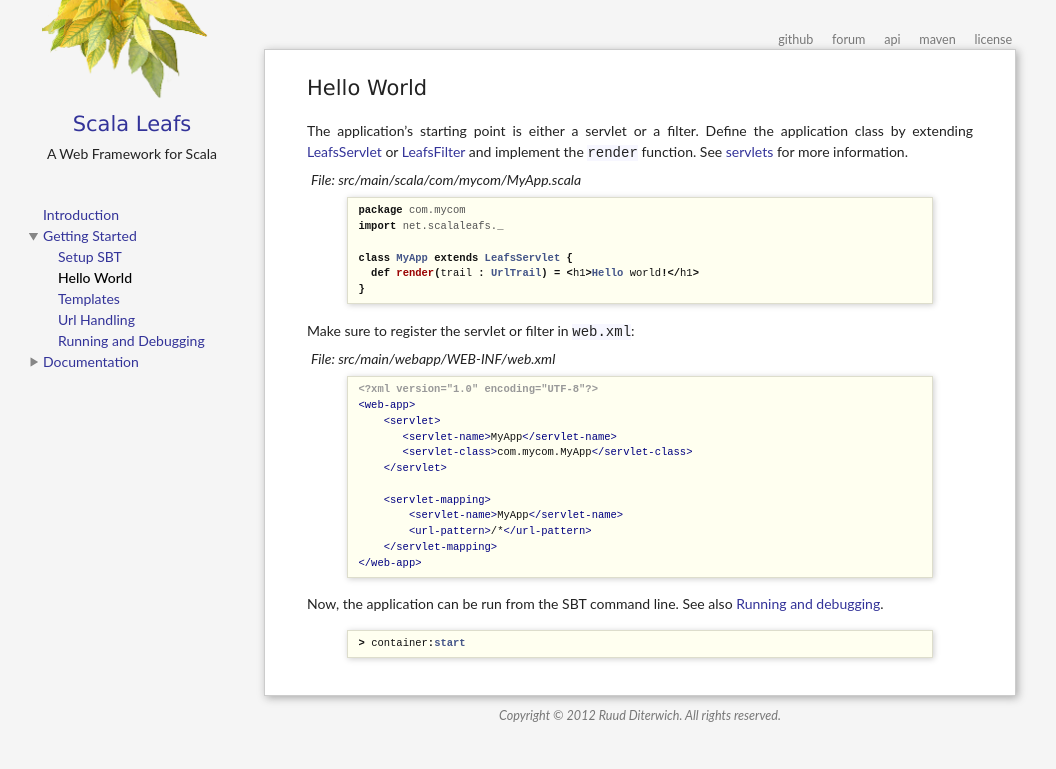
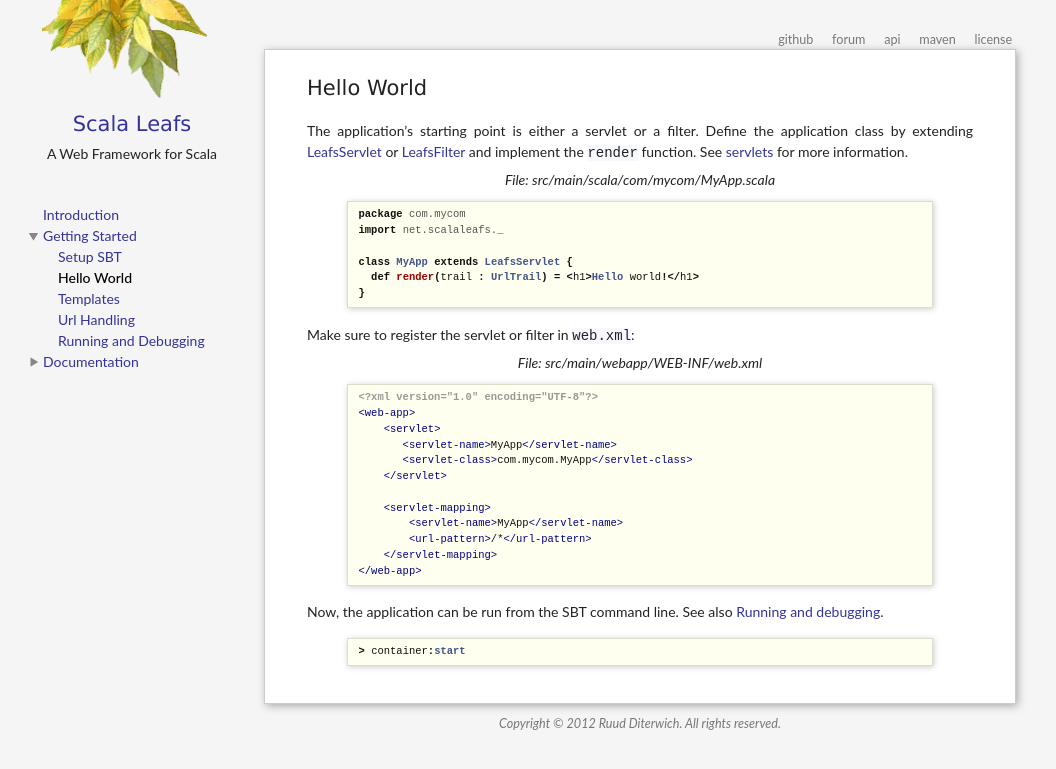
Before and after one commit to scalastuff/scalaleafs, a Jekyll site: the page built from hello-world.md, in a window 1280 px wide. Shown: the top 769 px of the page, without its empty margins (0-1056 px from the left). Built offline with Jekyll 4.4.1, drawn with Linux system fonts in a browser that asks for light colours.

Commit message:
Updated stylesheets/scalaleafs.css

```diff
--- a/stylesheets/scalaleafs.css
+++ b/stylesheets/scalaleafs.css
@@ -21,10 +21,11 @@ body,div,dl,dt,dd,ul,ol,li,h1,h2,h3,h4,h5,h6,pre,form,fieldset,p,blockquote,th,t
 /* @end */
 
 label {
-  margin-left: 4px;
+  padding-bottom: 4px;
 line-height: 0.2em;
 display: block;
 font-style: italic;
+  text-align: center;
 }
 
 .menu { text-align: center; }
```
